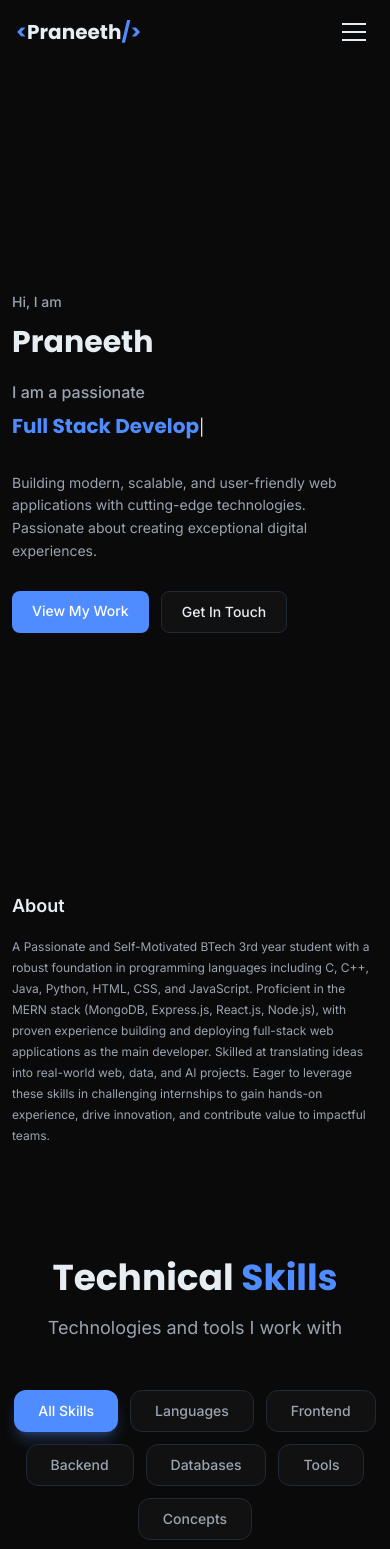
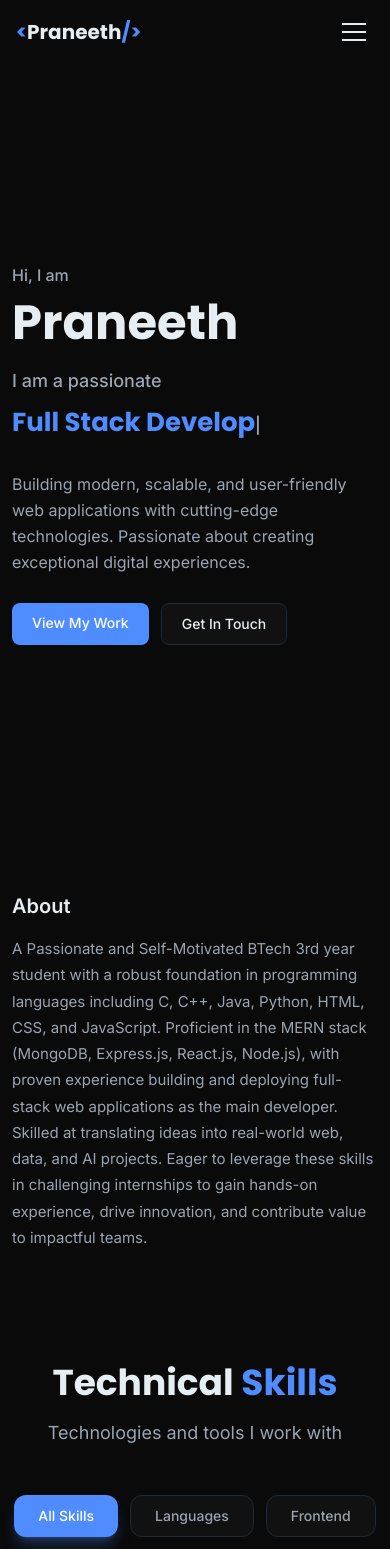
Before and after one commit to BoniSaiPraneeth2506/portfolio, a React (Create React App) app: page / in a window 390 px wide. Shown: the top 1549 px of the page. Built offline with nearby package versions, Linux system fonts and the light colour scheme.

Commit message:
new chnages

```diff
--- a/src/components/Hero.jsx
+++ b/src/components/Hero.jsx
@@ -44,7 +44,7 @@ const Hero = () => {
   return (
     <>
       {/* Hero Section - Full Screen */}
-      <section id="home" className="min-h-screen flex items-center justify-center px-3 sm:px-6 lg:px-8 pt-20 relative w-full overflow-x-hidden">
+      <section id="home" className="min-h-screen flex items-center justify-center px-3 sm:px-6 lg:px-8 pt-16 relative w-full overflow-x-hidden">
         {/* Vertical Social Media Icons - Left Side */}
         <motion.div
           className="fixed left-10 top-1/2 -translate-y-1/2 hidden lg:flex flex-col items-center gap-0 z-20"
@@ -125,7 +125,7 @@ const Hero = () => {
           <div className="space-y-5 lg:space-y-6 w-full">
             <motion.div variants={itemVariants} className="space-y-3">
               <motion.p
-                className="text-text-secondary text-sm sm:text-base lg:text-lg font-medium"
+                className="text-text-secondary text-base sm:text-base lg:text-lg font-medium"
                 initial={{ opacity: 0, y: 20 }}
                 animate={{ opacity: 1, y: 0 }}
                 transition={{ duration: 0.6, delay: 0.2 }}
@@ -133,7 +133,7 @@ const Hero = () => {
                 Hi, I am
               </motion.p>
               <motion.h1
-                className="text-3xl sm:text-5xl lg:text-6xl xl:text-7xl font-bold font-display break-words"
+                className="text-5xl sm:text-5xl lg:text-6xl xl:text-7xl font-bold font-display break-words"
                 initial={{ opacity: 0, y: 20 }}
                 animate={{ opacity: 1, y: 0 }}
                 transition={{ duration: 0.6, delay: 0.4 }}
@@ -143,20 +143,20 @@ const Hero = () => {
             </motion.div>
 
             <motion.div variants={itemVariants} className="space-y-2">
-              <p className="text-base sm:text-lg lg:text-xl text-text-secondary font-medium">
+              <p className="text-lg sm:text-lg lg:text-xl text-text-secondary font-medium">
                 I am a passionate
               </p>
-              <div className="h-10 sm:h-12 lg:h-14">
+              <div className="h-12 sm:h-12 lg:h-14">
                 <span
                   ref={typedElement}
-                  className="text-xl sm:text-2xl lg:text-3xl xl:text-4xl font-bold text-accent font-display break-words"
+                  className="text-[26px] sm:text-2xl lg:text-3xl xl:text-4xl font-bold text-accent font-display break-words"
                 />
               </div>
             </motion.div>
 
             <motion.p
               variants={itemVariants}
-              className="text-text-secondary text-sm sm:text-base lg:text-lg leading-relaxed max-w-2xl"
+              className="text-text-secondary text-[16px] sm:text-base lg:text-lg leading-relaxed max-w-2xl"
             >
               Building modern, scalable, and user-friendly web applications with cutting-edge technologies.
               Passionate about creating exceptional digital experiences.
@@ -197,8 +197,8 @@ const Hero = () => {
           transition={{ duration: 0.8, ease: "easeOut" }}
         >
           <div className="space-y-4">
-            <h2 className="text-lg sm:text-xl lg:text-2xl font-semibold text-text-primary">About</h2>
-            <p className="text-text-secondary text-xs sm:text-sm lg:text-base leading-[1.75]">
+            <h2 className="text-xl sm:text-xl lg:text-2xl font-semibold text-text-primary">About</h2>
+            <p className="text-text-secondary text-[15px] sm:text-sm lg:text-base leading-[1.75]">
               A Passionate and Self-Motivated BTech 3rd year student with a robust foundation in programming languages including C, C++, Java, Python, HTML, CSS, and JavaScript. Proficient in the MERN stack (MongoDB, Express.js, React.js, Node.js), with proven experience building and deploying full-stack web applications as the main developer. Skilled at translating ideas into real-world web, data, and AI projects. Eager to leverage these skills in challenging internships to gain hands-on experience, drive innovation, and contribute value to impactful teams.
             </p>
           </div>
```
